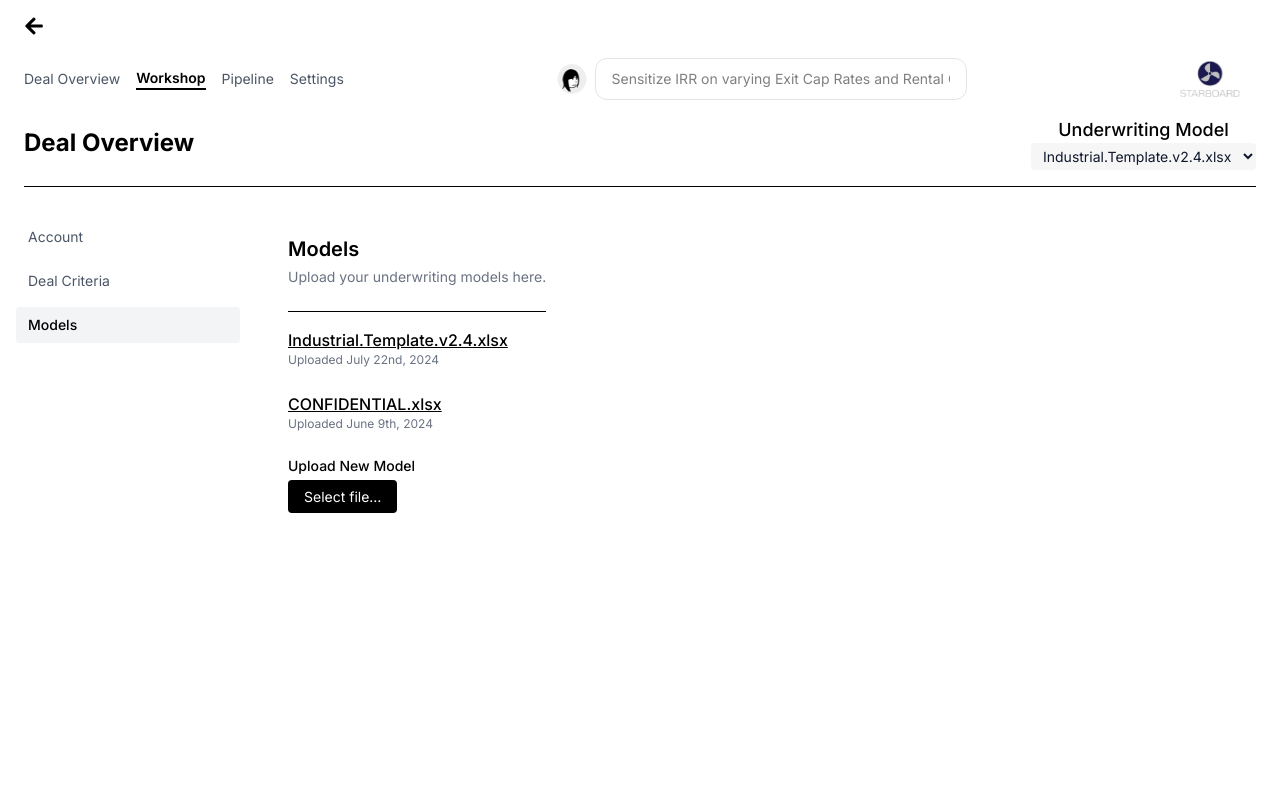
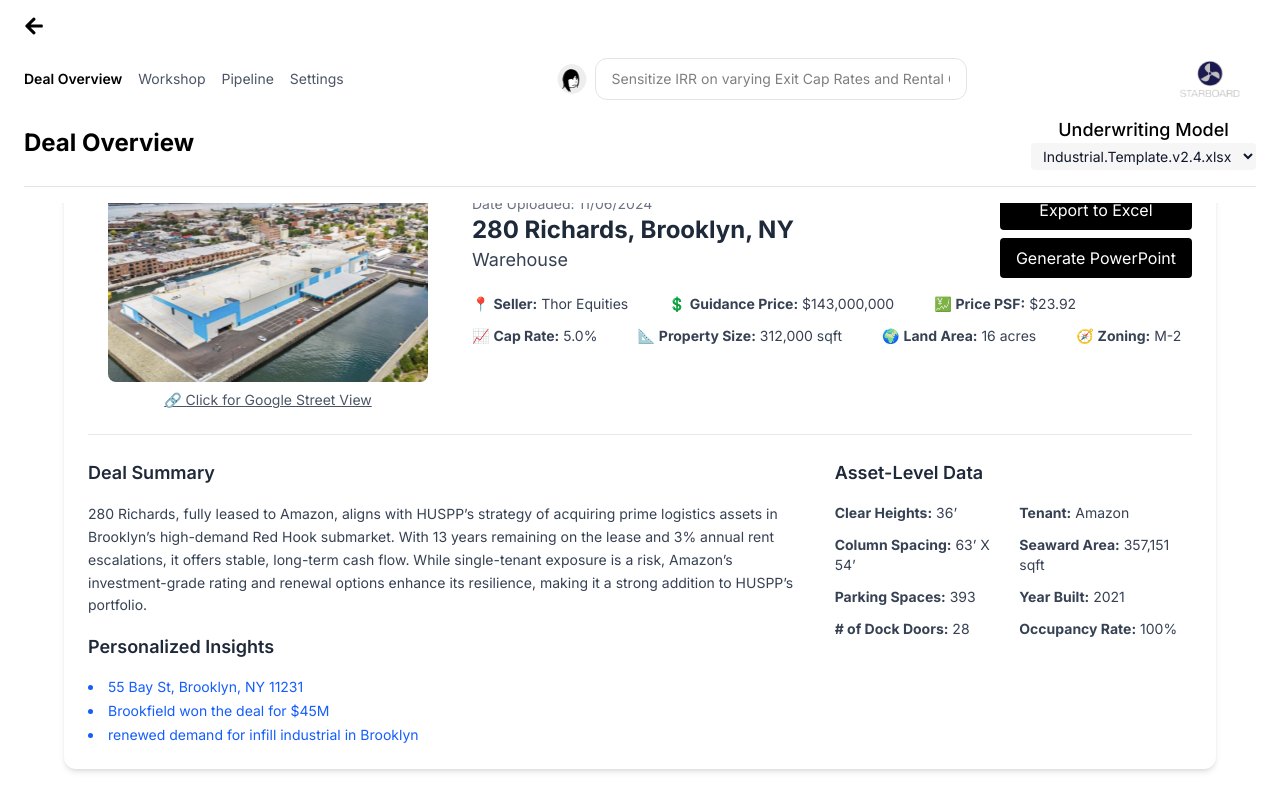
Before and after one commit to viditviionn/location-analysis, a Next.js app: page / in a window 1280 px wide. Shown: the top 800 px of the page. Built offline with nearby package versions, Linux system fonts and the light colour scheme.

Commit message:
add naviagation

```diff
--- a/app/components/Header.tsx
+++ b/app/components/Header.tsx
@@ -1,9 +1,13 @@
 // components/Header.tsx
 import Image from 'next/image';
+import { usePathname, useRouter } from 'next/navigation';
 import { FaArrowLeft } from 'react-icons/fa';
 import { FaUserCircle } from 'react-icons/fa';
 
 export default function Header() {
+    const pathName = usePathname()
+    console.log('pathName: ', pathName);
+    const router = useRouter()
   return (
     <div className='px-6 py-4'>
     <button>
@@ -14,10 +18,10 @@
       <div className="flex items-center gap-6">
 
         <nav className="flex items-center gap-4 text-sm text-gray-600">
-          <a href="#" className="hover:text-black">Deal Overview</a>
-          <a href="#" className="font-semibold text-black border-b-2 border-black">Workshop</a>
-          <a href="#" className="hover:text-black">Pipeline</a>
-          <a href="#" className="hover:text-black">Settings</a>
+          <button  className={`hover:text-black cursor-pointer ${pathName == "/" ? "font-semibold text-black" : ""}`} onClick={()=>router.push("/")}>Deal Overview</button>
+          <button  className={`hover:text-black cursor-pointer ${pathName == "/workshop" ? "font-semibold text-black" : ""}`}  onClick={()=>router.push("/workshop")}>Workshop</button>
+          <button  className={`hover:text-black cursor-pointer ${pathName == "/pipeline" ? "font-semibold text-black" : ""}`}  onClick={()=>router.push("/pipeline")}>Pipeline</button>
+          <button  className={`hover:text-black cursor-pointer ${pathName == "/settings" ? "font-semibold text-black" : ""}`}  onClick={()=>router.push("/settings")}>Settings</button>
         </nav>
       </div>
 
@@ -38,7 +42,7 @@
         </div>
       </div>
     </div>
-        <div className="w-full justify-between flex items-center border-b pb-4">
+        <div className="w-full justify-between flex items-center border-b border-[#E4E4E7] pb-4">
             <div>
                 <h1 className='font-bold text-[24px]'>
                 Deal Overview
--- a/app/globals.css
+++ b/app/globals.css
@@ -1,4 +1,5 @@
 @import "tailwindcss";
+
 
 /* Tailwind-friendly react-slider styles */
 .custom-slider {
--- /dev/null
+++ b/app/header/layout.tsx
@@ -0,0 +1,24 @@
+"use client";
+import React, { useState } from "react";
+import Header from "../components/Header";
+
+export default function HeaderLayout({ children }:any) {
+
+  return (
+    <>
+                <div >
+                    <div className="fixed top-0 w-screen bg-white z-50">
+
+                    <Header/>
+                    </div>
+
+
+                               <div className="h-full pt-[13%]">
+
+                {children}
+            </div>
+            </div>
+
+    </>
+  );
+};
--- /dev/null
+++ b/app/header/page.tsx
@@ -0,0 +1,8 @@
+export default function Header() {
+    return (
+      <div className="text-white p-6">
+        <h1 className="text-2xl font-bold">Header</h1>
+        <p>Select a section  from the Header.</p>
+      </div>
+    );
+  }
--- a/app/layout.tsx
+++ b/app/layout.tsx
@@ -2,6 +2,7 @@
 import "./globals.css";
 
 import { Inter } from 'next/font/google'
+import HeaderLayout from "./header/layout";
 
 const inter = Inter({
   subsets: ['latin'],
@@ -24,7 +25,11 @@
       <body
         className={inter.className}
       >
+        <HeaderLayout>
+
+
         {children}
+        </HeaderLayout>
       </body>
     </html>
   );
--- a/app/page.tsx
+++ b/app/page.tsx
@@ -3,15 +3,15 @@
 import Workshop from "./workshop/page";
 import Pipeline from "./pipeline/page";
 import Settings from "./settings/page";
-import Overview from "./Overview";
+import Overview from "./overview/Overview";
 
 export default function Home() {
   return (
     <div>
-      <Header/>
+      {/* <Header/> */}
       {/* <Workshop/> */}
       {/* <Pipeline/> */}
-      <Settings/>
+      {/* <Settings/> */}
       <Overview />
     </div>
   );
--- a/app/settings/page.tsx
+++ b/app/settings/page.tsx
@@ -45,7 +45,7 @@
       </div>
 
       {/* Main Content */}
-      <div className="flex-1 p-8">{renderTabContent()}</div>
+      <div className="flex-1">{renderTabContent()}</div>
     </div>
   )
 }
--- a/app/settings/tabs/DealCriteriaTab.tsx
+++ b/app/settings/tabs/DealCriteriaTab.tsx
@@ -36,28 +36,11 @@
     }).format(value)
 
   return (
-    <div className="max-w-3xl px-6 py-6">
+    <div className="max-w-3xl px-6 pb-6">
       <h2 className="text-lg font-semibold mb-1">Deal Screening Parameters</h2>
       <p className="text-sm text-gray-500 mb-4">
         Select the data points that appear on the deal screening page.
       </p>
-
-      {/* NextUI RadioGroup */}
-      {/* <RadioGroup
-        orientation="horizontal"
-        value={selectedPoint}
-        onValueChange={setSelectedPoint}
-        className="grid grid-cols-3 gap-2 border-t border-b py-6 mb-6"
-      >
-        {dataPoints.map((point) => (
-          <Radio key={point} value={point} className="text-sm">
-            {point}
-          </Radio>
-        ))}
-        <Select label="Add Data Point" className="w-full col-span-3 md:col-span-1">
-          <SelectItem key="example">Example Option</SelectItem>
-        </Select>
-      </RadioGroup> */}
     <div className="grid grid-cols-1 sm:grid-cols-2 md:grid-cols-3 gap-x-10 gap-y-2 my-4">
   {dataPoints.map((point, i) => (
     <div key={i} className="flex items-center gap-x-2">
@@ -67,7 +50,13 @@
       <div className="text-sm w-fit">{point}</div>
     </div>
   ))}
+  <div className='w-full justify-center flex '>
+          <select className="border rounded px-3 py-2 text-sm w-[200px]">
+            <option>Add Data Point</option>
+          </select>
+        </div>
 </div>
+
       {/* Financial Criteria */}
       <div className=" pt-6">
         <h3 className="text-md font-semibold pb-5 border-b">Financial Criteria</h3>
--- a/app/workshop/page.tsx
+++ b/app/workshop/page.tsx
@@ -19,7 +19,7 @@
   }
 
   return (
-    <div className="flex flex-col h-[455px]  px-4">
+    <div className="flex flex-col h-[480px]  px-4">
         <div className='bg-[#F4F4F5] rounded-[8px] h-full relative'>
 
 
```
Also changed, not shown: app/overview/Overview.tsx (renamed from app/Overview.tsx).
